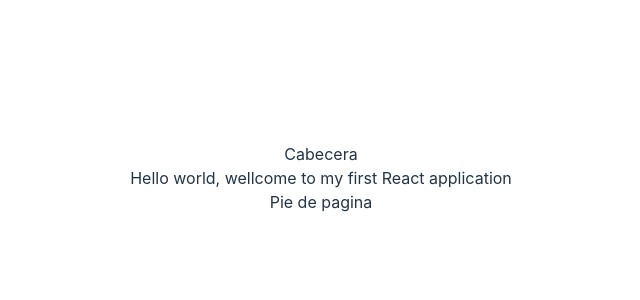
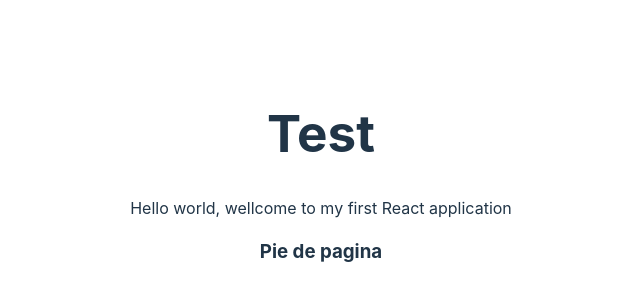
Before and after one commit to dlarreagoni/react-101-dlarrea, a React (Vite) app: page / in a window 1280 px wide. Shown: the part 222-522 px from the top of the page, without its empty margins (319-959 px from the left). Built offline with nearby package versions, Linux system fonts and the light colour scheme.

Commit message:
Añado componente header

```diff
--- a/src/App.tsx
+++ b/src/App.tsx
@@ -1,5 +1,5 @@
 import './App.css'
-import Layout from './components/Layout'
+import Layout from './components/Layout/Layout'
 
 function App() {
   return <Layout>Hello world, wellcome to my first React application</Layout>
--- /dev/null
+++ b/src/components/Header/Header.tsx
@@ -0,0 +1,15 @@
+import { FC } from 'react'
+
+interface HeaderProps{
+    title: string
+}
+
+const Header:FC<HeaderProps> = ({ title }) => {
+    return (
+        <header>
+            <h1>{title}</h1>
+        </header>
+    )
+}
+
+export default Header
--- a/src/components/Layout.tsx
+++ b/src/components/Layout/Layout.tsx
@@ -1,10 +1,11 @@
 import { FC, PropsWithChildren } from 'react'
+import Header from '../Header/Header'
 
 const Layout: FC<PropsWithChildren> = ({children}) => {
     return <div>
-        <header>Cabecera</header>
+        <Header title="Test"/>
         <main>{children}</main>
-        <footer>Pie de pagina</footer>
+        <footer><h3>Pie de pagina</h3></footer>
         </div>
 }
 
```
